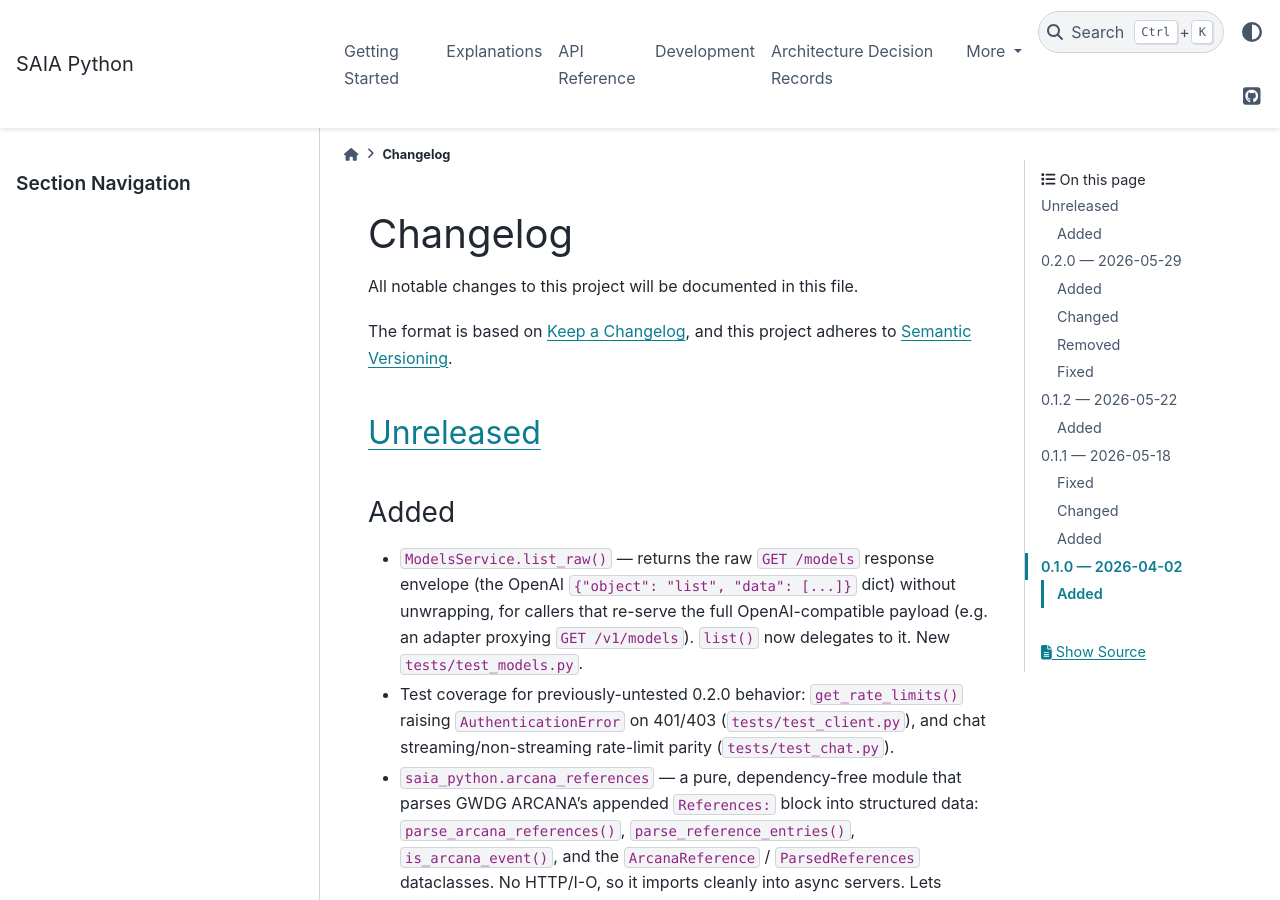
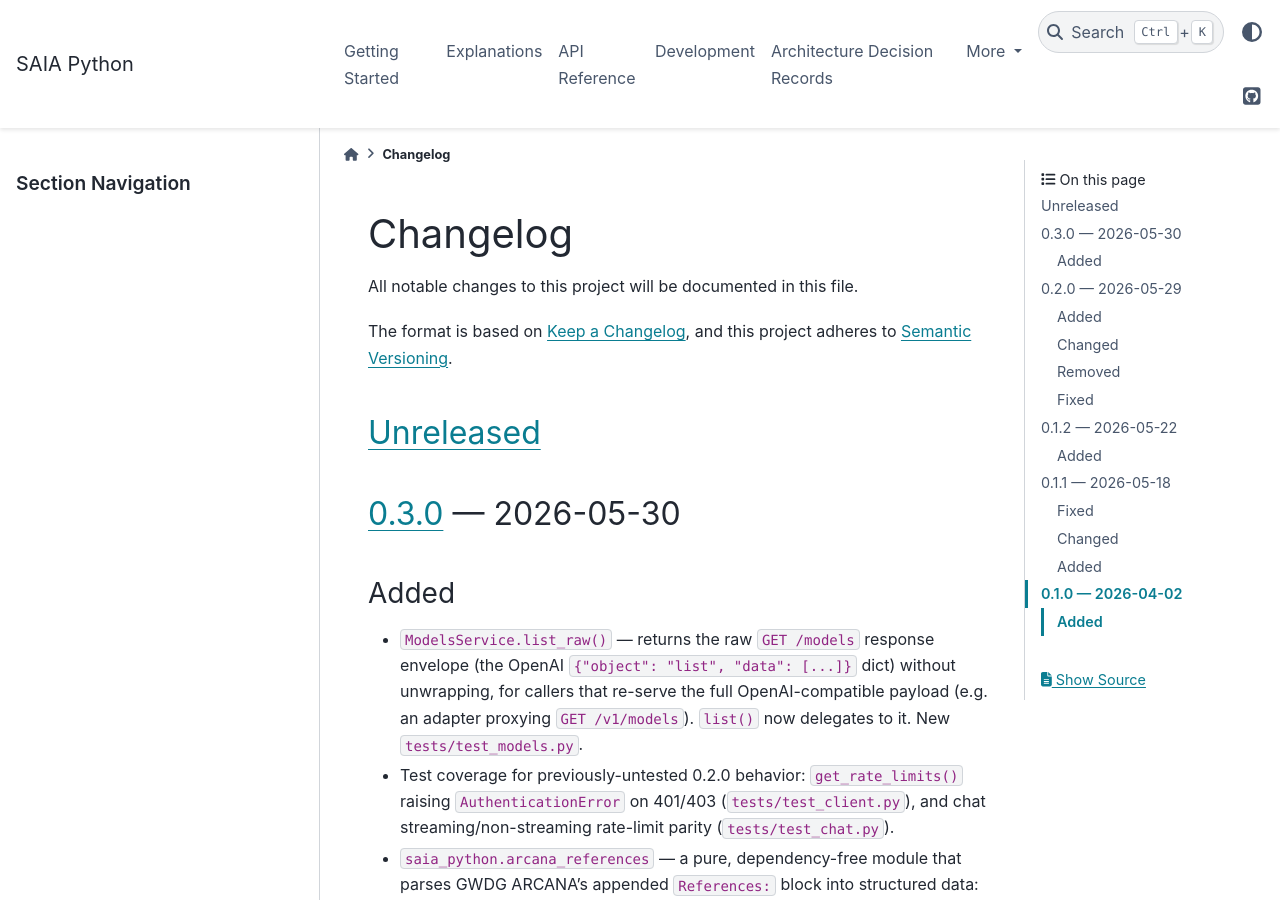
Before and after one commit to fschwar4/saia_python, a Sphinx documentation site: the page built from docs/CHANGELOG.md, in a window 1280 px wide and 900 px high. Built offline with Sphinx 7.4.7 and the PyData theme 0.15.4, drawn with Linux system fonts in a browser that asks for light colours; some of the changed text lies outside the part shown.

Commit message:
Release 0.3.0: ARCANA reference parser, list_raw, test coverage
- saia_python.arcana_references: a pure, dependency-free parser for GWDG
  ARCANA's appended References block (parse_arcana_references,
  parse_reference_entries, is_arcana_event, plus the ArcanaReference and
  ParsedReferences dataclasses). No HTTP/I-O, so it imports cleanly into
  async servers; lets external SAIA consumers share one versioned source of
  truth for the GWDG wire format. See ADR-0005.
- ModelsService.list_raw(): the raw OpenAI {"object":"list","data":[...]}
  /models envelope without unwrapping (list() delegates to it).
- Test coverage for get_rate_limits() 401/403 handling and chat
  streaming/non-streaming rate-limit parity.

Promotes CHANGELOG [Unreleased] -> [0.3.0] (2026-05-30); bumps pyproject
0.2.0 -> 0.3.0.

Co-Authored-By: Claude Opus 4.8 (1M context) <noreply@anthropic.com>

```diff
--- a/docs/CHANGELOG.md
+++ b/docs/CHANGELOG.md
@@ -6,6 +6,8 @@ The format is based on [Keep a Changelog](https://keepachangelog.com/en/1.1.0/),
 and this project adheres to [Semantic Versioning](https://semver.org/spec/v2.0.0.html).
 
 ## [Unreleased]
+
+## [0.3.0] — 2026-05-30
 
 ### Added
 
@@ -182,7 +184,8 @@ and this project adheres to [Semantic Versioning](https://semver.org/spec/v2.0.0
   resolution with owner-prefix handling.
 - Sphinx documentation (PyData theme) and a unit test suite.
 
-[Unreleased]: https://github.com/fschwar4/saia_python/compare/v0.2.0...HEAD
+[Unreleased]: https://github.com/fschwar4/saia_python/compare/v0.3.0...HEAD
+[0.3.0]: https://github.com/fschwar4/saia_python/compare/v0.2.0...v0.3.0
 [0.2.0]: https://github.com/fschwar4/saia_python/compare/v0.1.2...v0.2.0
 [0.1.2]: https://github.com/fschwar4/saia_python/compare/v0.1.1...v0.1.2
 [0.1.1]: https://github.com/fschwar4/saia_python/compare/v0.1.0...v0.1.1
--- a/pyproject.toml
+++ b/pyproject.toml
@@ -4,7 +4,7 @@ build-backend = "setuptools.build_meta"
 
 [project]
 name = "saia-python"
-version = "0.2.0"
+version = "0.3.0"
 description = "Python wrapper for the GWDG SAIA platform REST API"
 requires-python = ">=3.10"
 license = "AGPL-3.0"
```
